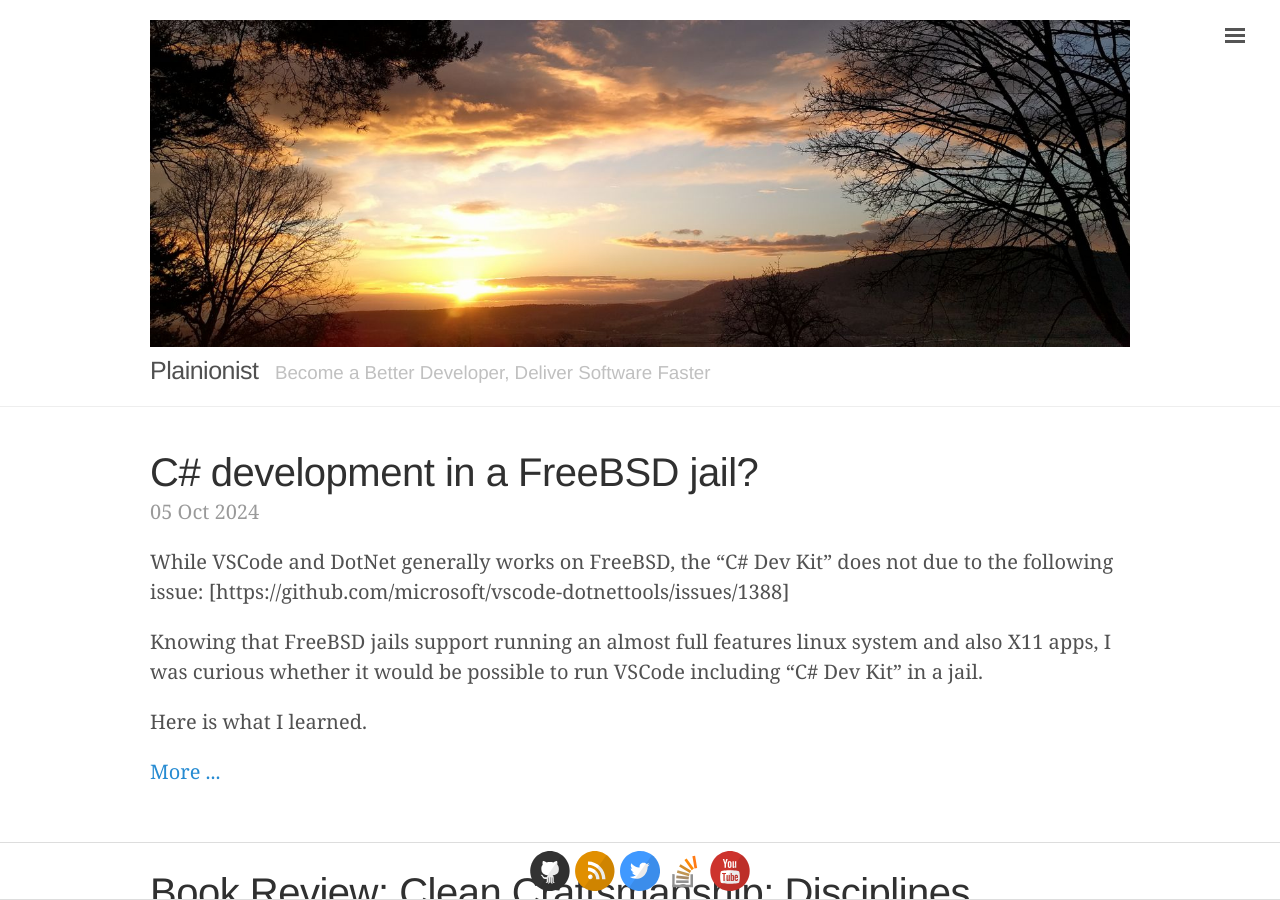
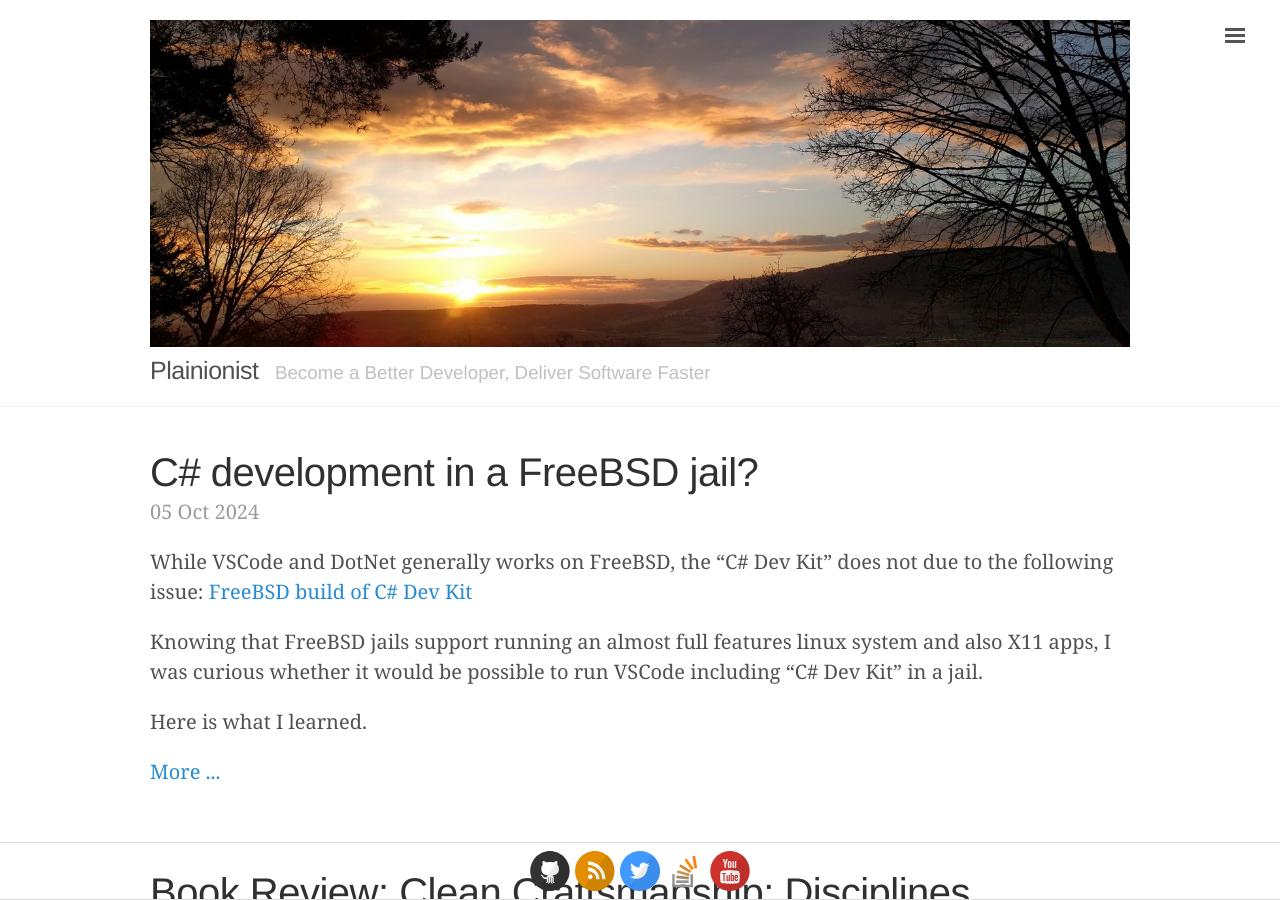
Before and after one commit to plainionist/plainionist.github.io, a Jekyll site: the page built from index.html, in a window 1280 px wide and 900 px high. Built offline with Jekyll 4.4.1, drawn with Linux system fonts in a browser that asks for light colours; the list of posts is cut into pages by our own code; comment, search, counter and statistics services are not loaded.

Commit message:
links fixed

```diff
--- a/_posts/2024-10-05-FreeBSD-VSCode-DotNet.md
+++ b/_posts/2024-10-05-FreeBSD-VSCode-DotNet.md
@@ -11,7 +11,7 @@ lint-nowarn: JL0003, JL0002
 ---
 
 While VSCode and DotNet generally works on FreeBSD, the "C# Dev Kit" does not due to the following issue:
-[https://github.com/microsoft/vscode-dotnettools/issues/1388]
+[FreeBSD build of C# Dev Kit](https://github.com/microsoft/vscode-dotnettools/issues/1388)
 
 Knowing that FreeBSD jails support running an almost full features linux system and also X11 apps,
 I was curious whether it would be possible to run VSCode including "C# Dev Kit" in a jail.
@@ -24,7 +24,7 @@ Here is what I learned.
 
 For the basic linux jail setup I mostly followed this great article:
 
-[https://forums.freebsd.org/threads/setting-up-a-debian-linux-jail-on-freebsd.68434/]
+[Setting up a (Debian) Linux jail on FreeBSD](https://forums.freebsd.org/threads/setting-up-a-debian-linux-jail-on-freebsd.68434/)
 
 After several attempts, this is the jail configuration I finally used for my experiments
 
```
Also changed, not shown: other parts of _posts/2024-10-05-FreeBSD-VSCode-DotNet.md (+1 -1 lines).
